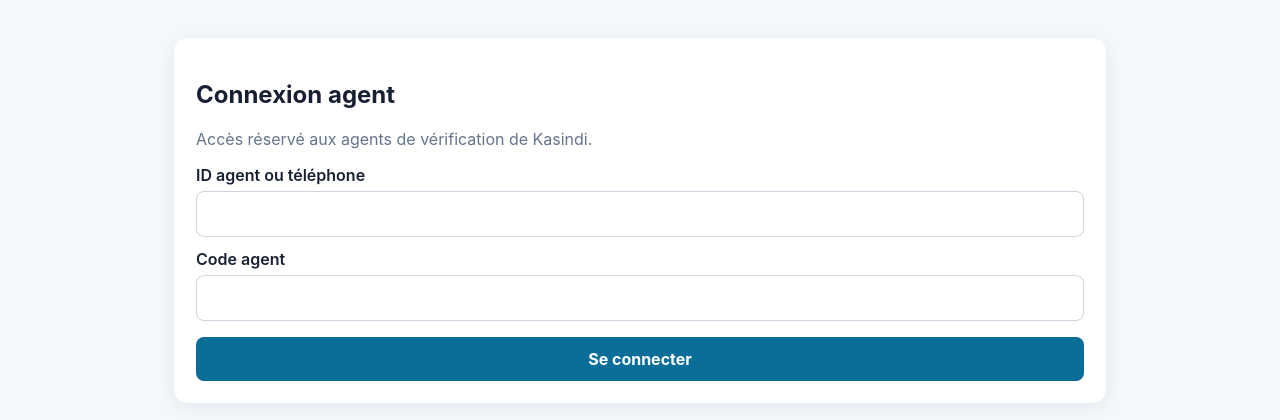
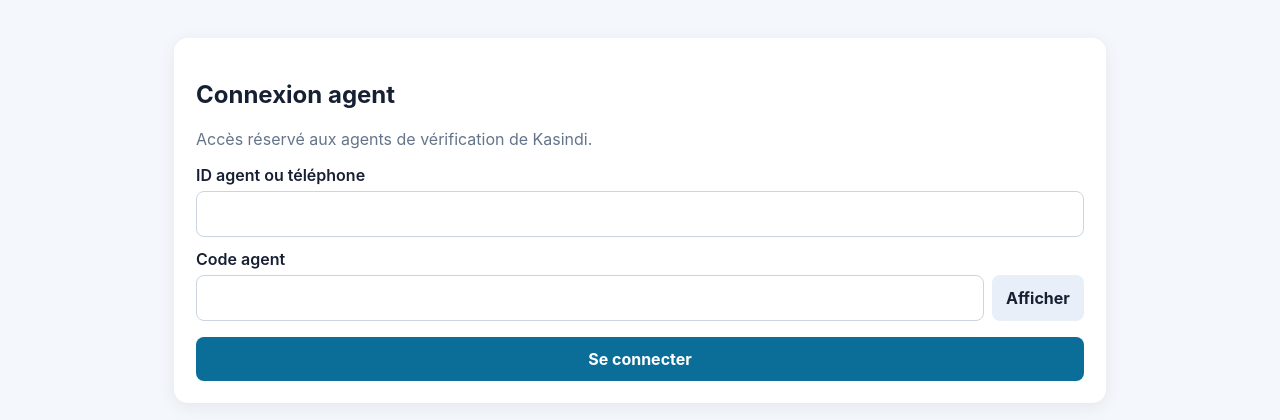
Before and after one commit to bin-trade/ACCADKASINDI, a plain HTML site: page index.html in a window 1280 px wide. Shown: the part 82-502 px from the top of the page. Drawn offline with Linux system fonts and the light colour scheme.

Commit message:
Add files via upload

```diff
--- a/app.js
+++ b/app.js
@@ -1,2 +1,3 @@
-const form = document.querySelector('#login-form'); const statusBox = document.querySelector('#login-status');
+const form = document.querySelector('#login-form'); const statusBox = document.querySelector('#login-status'); const codeInput = document.querySelector('#code'); const toggleCode = document.querySelector('#toggle-code');
+toggleCode.addEventListener('click', () => { const visible = codeInput.type === 'text'; codeInput.type = visible ? 'password' : 'text'; toggleCode.textContent = visible ? 'Afficher' : 'Masquer'; toggleCode.setAttribute('aria-label', visible ? 'Afficher le code agent' : 'Masquer le code agent'); toggleCode.setAttribute('aria-pressed', String(!visible)); });
 form.addEventListener('submit', async (event) => { event.preventDefault(); statusBox.hidden = false; statusBox.textContent = 'Connexion en cours…'; try { const response = await fetch(window.ACCAD_CONFIG.apiUrl, { method: 'POST', body: JSON.stringify({ action: 'auth.login', identifier: document.querySelector('#identifier').value, code: document.querySelector('#code').value }) }); const result = await response.json(); if (!result.ok) throw new Error(result.error || 'Connexion refusée.'); if (result.data.profile.role !== 'VERIFICATION' || result.data.profile.site !== 'KASINDI') throw new Error('Cet agent n’est pas autorisé à Kasindi.'); sessionStorage.setItem('accadSession', result.data.sessionToken); document.querySelector('#agent-name').textContent = result.data.profile.nomComplet; document.querySelector('#login-card').hidden = true; document.querySelector('#home-card').hidden = false; } catch (error) { statusBox.textContent = error.message; } });
--- a/index.html
+++ b/index.html
@@ -1 +1 @@
-<!doctype html><html lang="fr"><head><meta charset="utf-8"><meta name="viewport" content="width=device-width,initial-scale=1"><title>ACCAD Trace Kasindi</title><link rel="stylesheet" href="web-core/styles.css"></head><body><header><div class="brand"><img src="assets/LOGO.jpg" alt="Logo ACCAD"><div><strong>ACCAD Trace</strong><div>Kasindi · Vérification</div></div></div></header><main><section class="card" id="login-card"><h1>Connexion agent</h1><p class="muted">Accès réservé aux agents de vérification de Kasindi.</p><form id="login-form"><label for="identifier">ID agent ou téléphone</label><input id="identifier" required><label for="code">Code agent</label><input id="code" type="password" required><button>Se connecter</button></form><div id="login-status" class="status" hidden></div></section><section class="card" id="home-card" hidden><h1>Bienvenue <span id="agent-name"></span></h1><p>Site : KASINDI · Rôle : VERIFICATION</p><div class="grid"><button>Scanner un QR Code</button><button>Saisir une référence</button><button>Historique</button></div></section></main><script src="web-core/config.js"></script><script src="app.js"></script></body></html>
+<!doctype html><html lang="fr"><head><meta charset="utf-8"><meta name="viewport" content="width=device-width,initial-scale=1"><title>ACCAD Trace Kasindi</title><link rel="stylesheet" href="web-core/styles.css"></head><body><header><div class="brand"><img src="assets/LOGO.jpg" alt="Logo ACCAD"><div><strong>ACCAD Trace</strong><div>Kasindi · Vérification</div></div></div></header><main><section class="card" id="login-card"><h1>Connexion agent</h1><p class="muted">Accès réservé aux agents de vérification de Kasindi.</p><form id="login-form"><label for="identifier">ID agent ou téléphone</label><input id="identifier" required><label for="code">Code agent</label><div class="password-field"><input id="code" type="password" required autocomplete="current-password"><button type="button" id="toggle-code" class="toggle-code" aria-label="Afficher le code agent" aria-pressed="false">Afficher</button></div><button type="submit">Se connecter</button></form><div id="login-status" class="status" hidden></div></section><section class="card" id="home-card" hidden><h1>Bienvenue <span id="agent-name"></span></h1><p>Site : KASINDI · Rôle : VERIFICATION</p><div class="grid"><button>Scanner un QR Code</button><button>Saisir une référence</button><button>Historique</button></div></section></main><script src="web-core/config.js"></script><script src="app.js"></script></body></html>
--- a/web-core/config.js
+++ b/web-core/config.js
@@ -1,4 +1,4 @@
 window.ACCAD_CONFIG = Object.freeze({
-  apiUrl: 'https://script.google.com/macros/s/AKfycbzXsul-XIQIYw8PsBlHso-AAotv99ulMjCP18lqiZOwb5ttF1hTDbZ-Tsq2IyAg1mcg/exec',
+  apiUrl: 'https://script.google.com/macros/s/AKfycbyX71tJi0z2_RbB6DMezHKBLwk101mGGUfV_Zo0VuwMiZ332BJZVjDKJLPwW2ZCekoD/exec',
   appVersion: '0.1.0'
 });
--- a/web-core/styles.css
+++ b/web-core/styles.css
@@ -12,3 +12,7 @@ button { background: #0b6e99; color: white; border: 0; cursor: pointer; font-wei
 .muted { color: #64748b; }
 .status { padding: 10px 12px; border-radius: 8px; background: #eef6ff; margin-top: 12px; }
 .grid { display: grid; grid-template-columns: repeat(auto-fit, minmax(220px, 1fr)); gap: 16px; }
+.password-field { display: flex; gap: 8px; align-items: stretch; }
+.password-field input { min-width: 0; }
+.toggle-code { width: auto; min-width: 92px; margin-top: 0; background: #e9eff8; color: #172033; }
+.toggle-code:hover { background: #dbe7f5; }
```
